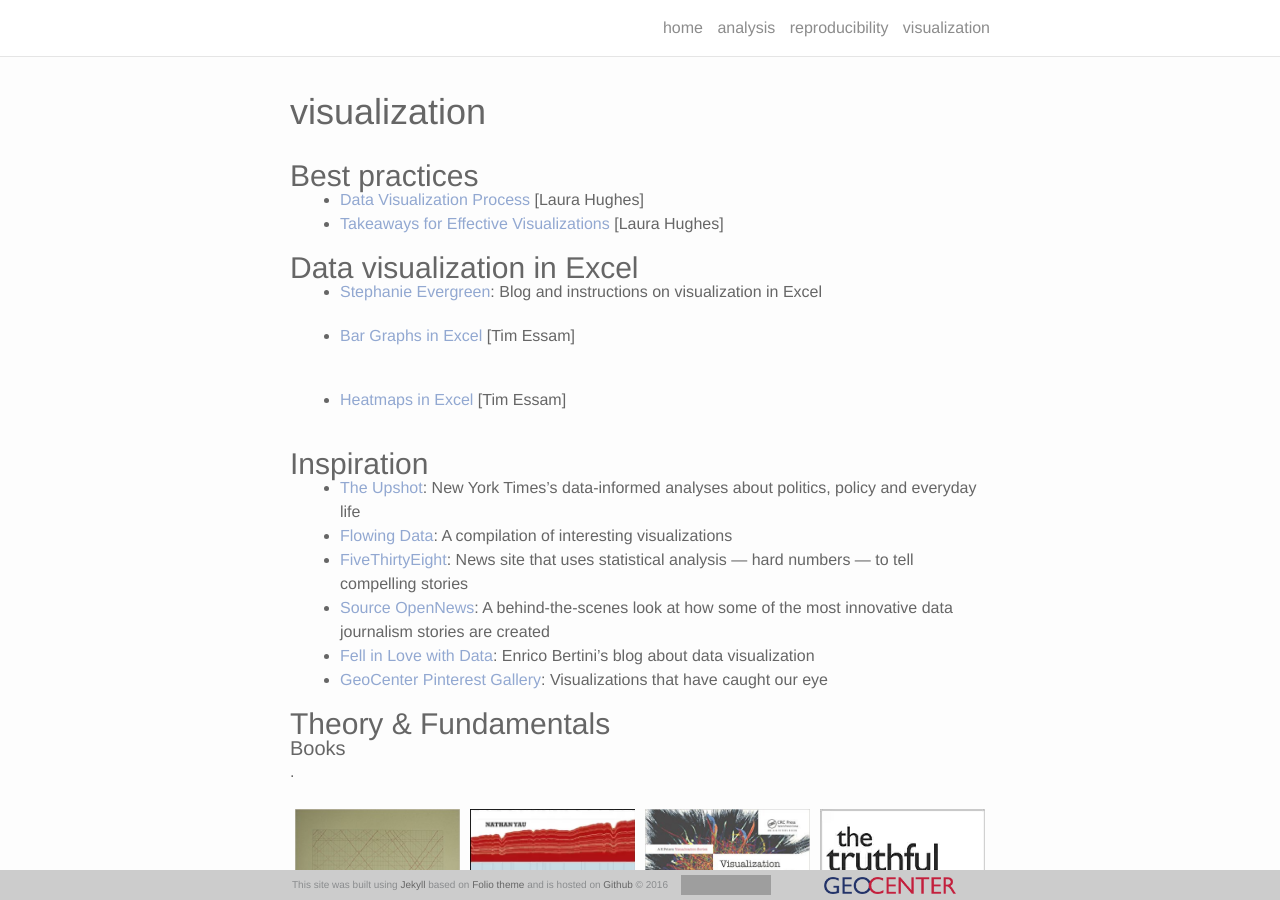
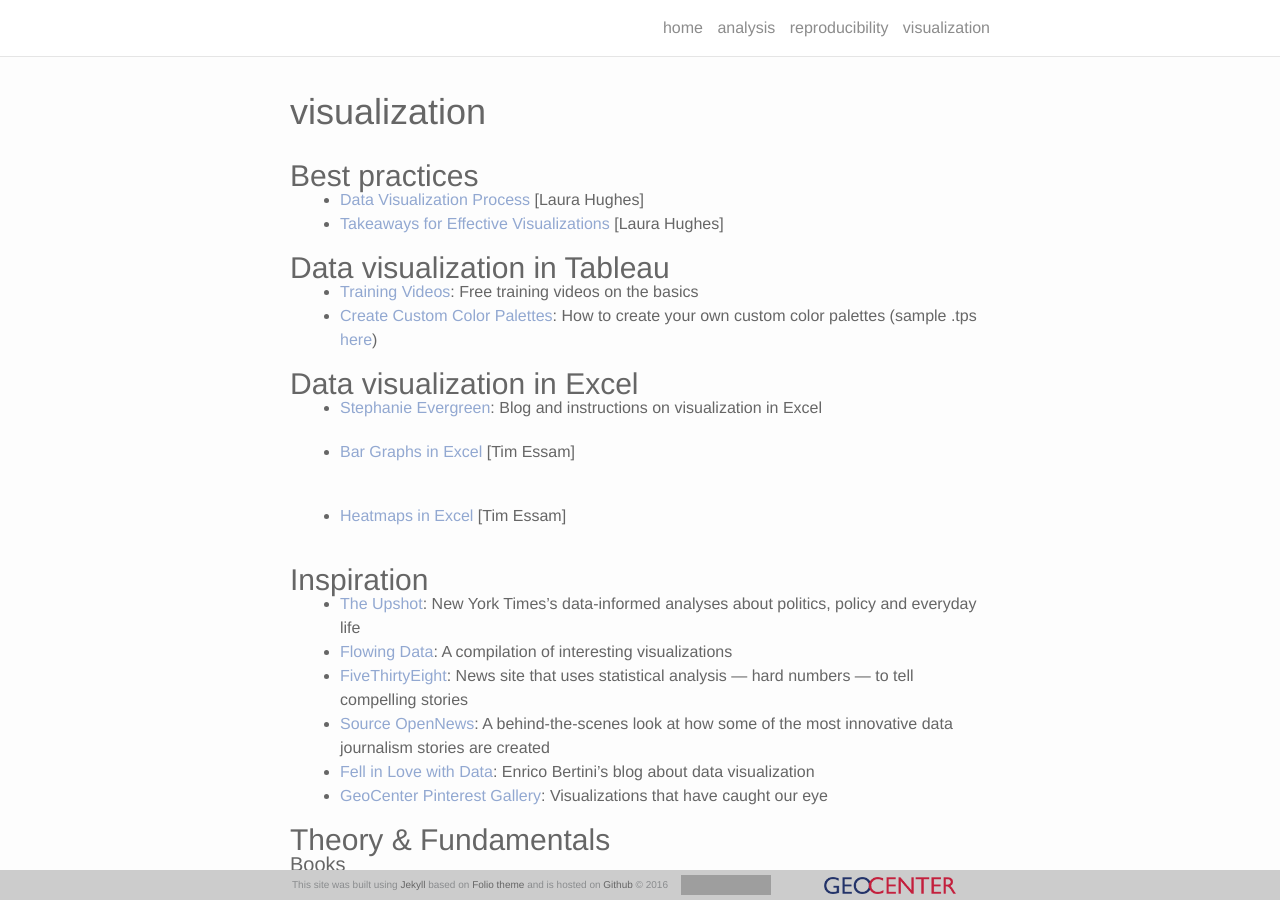
Before and after one commit to GeoCenter/resources, a Jekyll site: the page built from visualization.md, in a window 1280 px wide and 900 px high. Built offline with Jekyll 4.4.1, drawn with Linux system fonts in a browser that asks for light colours; nearby versions of some CDN libraries; grey boxes are pictures that could not be loaded.

Commit message:
Update visualization.md

```diff
--- a/visualization.md
+++ b/visualization.md
@@ -11,6 +11,9 @@
 target = "_blank" onclick="trackOutboundLink('DataVisualizationTakeaways.pdf');">Takeaways for Effective Visualizations</a> [Laura Hughes]
 <br>
 
+### Data visualization in Tableau
+* [Training Videos](https://www.tableau.com/learn/training){:target="_blank"}: Free training videos on the basics
+* [Create Custom Color Palettes](https://onlinehelp.tableau.com/current/pro/desktop/en-us/formatting_create_custom_colors.html){:target="_blank"}: How to create your own custom color palettes (sample .tps [here](https://raw.githubusercontent.com/tessam30/TableauTraining/master/Preferences.tps))
 
 
 ### Data visualization in Excel
```
